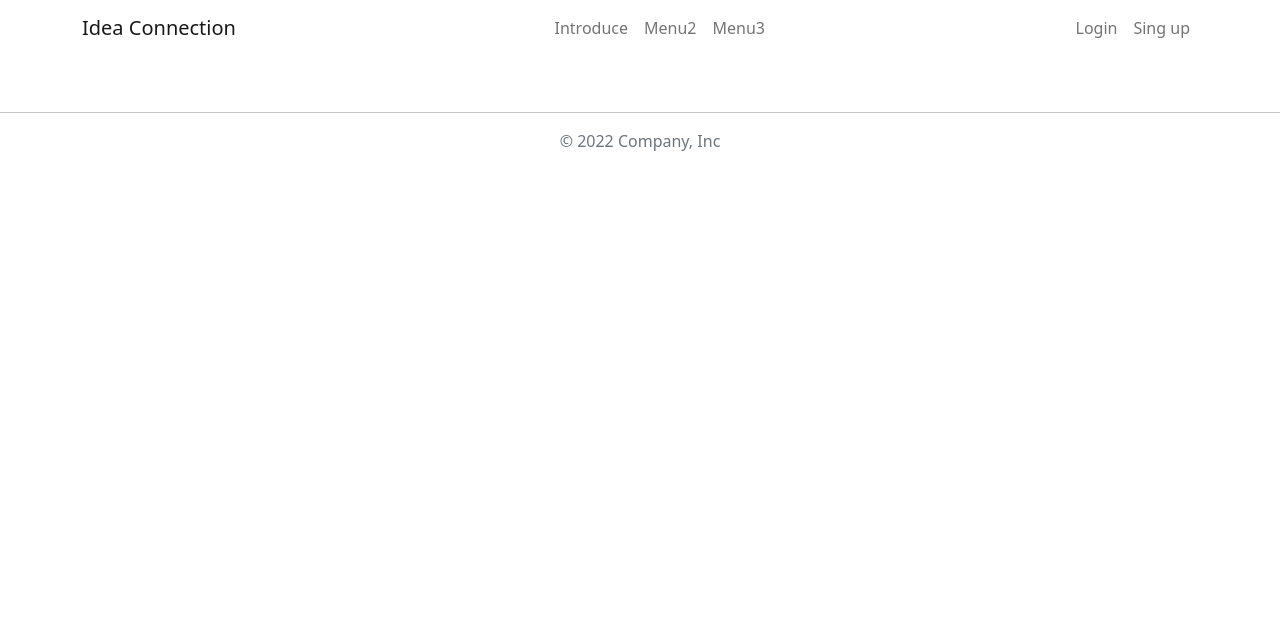
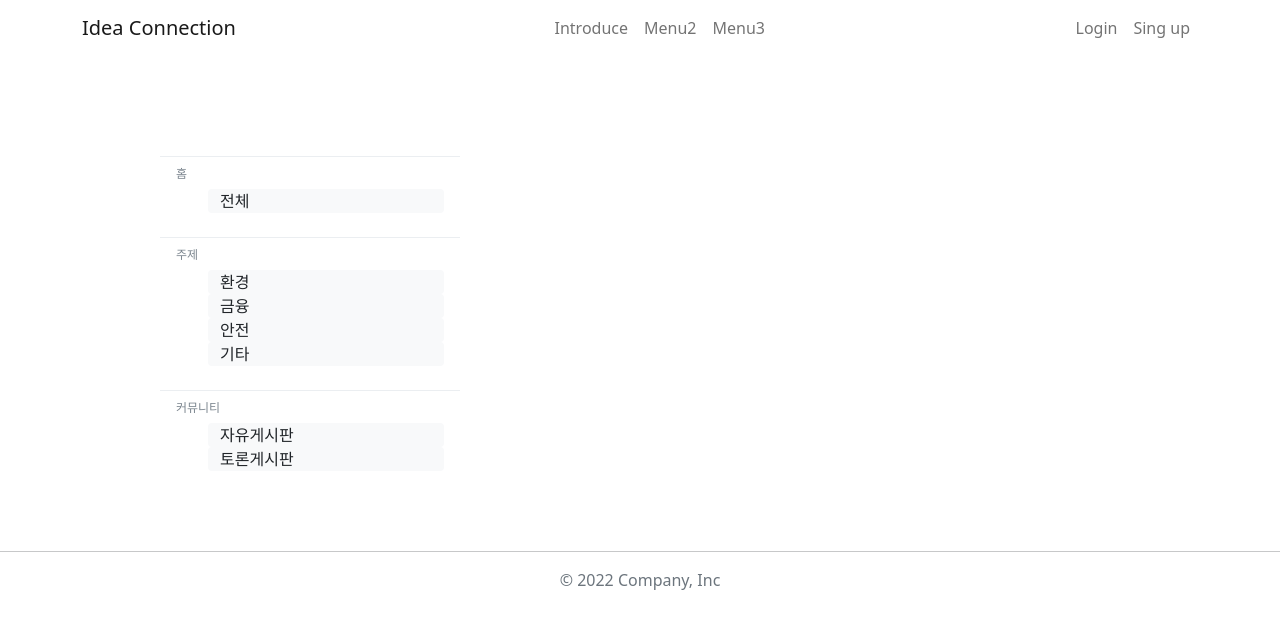
Before and after one commit to Solution-Challenge-Front/isgood, a React (Create React App) app: page /posts in a window 1280 px wide. Shown: the top 628 px of the page. Built offline with nearby package versions, Linux system fonts and the light colour scheme.

Commit message:
'커뮤니티사이드바'

```diff
--- a/src/App.js
+++ b/src/App.js
@@ -5,6 +5,7 @@ import SignupSelect from "./page/Signup/SignupSelect.js";
 import Signup1 from "./page/Signup/Signup1";
 import Signup2 from "./page/Signup/Signup2";
 import Profile from "./page/profile/profile";
+import Posts from "./page/Posts/posts.js";
 //bootstrap import
 
 //hook import
@@ -25,6 +26,7 @@ function App() {
         <Route path="/signup1" element={<Signup1 />} />
         <Route path="/signup2" element={<Signup2 />} />
         <Route path="/profile" element={<Profile />} />
+        <Route path="/posts" element={<Posts />} />
       </Routes>
 
       <footer className="py-3 my-4">
--- /dev/null
+++ b/src/page/Posts/posts.css
@@ -0,0 +1,42 @@
+ol,
+ul {
+  list-style: none;
+}
+a {
+  text-decoration: none;
+  color: inherit;
+}
+.posts {
+  display: flex;
+  width: 75%;
+  margin: auto;
+  margin-top: 100px;
+  text-align: left;
+}
+.sidebar {
+  display: block;
+  width: 300px;
+  float: left;
+  z-index: 1000;
+  will-change: min-height;
+}
+.sidebar-content-wrap {
+  position: static;
+}
+.sidebar-menu {
+  border-top: 1px solid #ebeef1;
+  padding: 9px 16px 8px;
+}
+.sidebar-menu-title {
+  padding-bottom: 8px;
+  line-height: 15px;
+  font-size: 12px;
+  color: #7b858e;
+}
+.sidebar-menu-item {
+  border-radius: 4px;
+  background: #f8f9fa;
+}
+.sidebar-menu-item > a {
+  padding: 8px 12px 7px;
+}
--- /dev/null
+++ b/src/page/Posts/posts.js
@@ -0,0 +1,55 @@
+import React, { useEffect } from "react";
+import "./posts.css";
+import "../../App.css";
+
+function Posts() {
+  return (
+    <div className="posts">
+      <div className="sidebar">
+        <div className="sidebar-content-wrap">
+          <div className="sidebar-content">
+            <div className="sidebar-menu">
+              <div className="sidebar-menu-title">홈</div>
+              <ul className="sidebar-menu-list">
+                <li className="sidebar-menu-item">
+                  <a href="#"> 전체 </a>
+                </li>
+              </ul>
+            </div>
+            <div className="sidebar-menu">
+              <div className="sidebar-menu-title">주제</div>
+              <ul className="sidebar-menu-list">
+                <li className="sidebar-menu-item">
+                  <a href="#"> 환경 </a>
+                </li>
+                <li className="sidebar-menu-item">
+                  <a href="#"> 금융 </a>
+                </li>
+                <li className="sidebar-menu-item">
+                  <a href="#"> 안전 </a>
+                </li>
+                <li className="sidebar-menu-item">
+                  <a href="#"> 기타 </a>
+                </li>
+              </ul>
+            </div>
+            <div className="sidebar-menu">
+              <div className="sidebar-menu-title">커뮤니티</div>
+              <ul className="sidebar-menu-list">
+                <li className="sidebar-menu-item">
+                  <a href="#"> 자유게시판 </a>
+                </li>
+                <li className="sidebar-menu-item">
+                  <a href="#"> 토론게시판 </a>
+                </li>
+              </ul>
+            </div>
+          </div>
+        </div>
+      </div>
+      <div className="postContent"></div>
+    </div>
+  );
+}
+
+export default Posts;
--- a/src/page/profile/profile.js
+++ b/src/page/profile/profile.js
@@ -1,6 +1,7 @@
 import React, { useEffect } from "react";
 import "./profile.css";
 import "../../App.css";
+
 function Profile() {
   return (
     <div className="profile">
```
